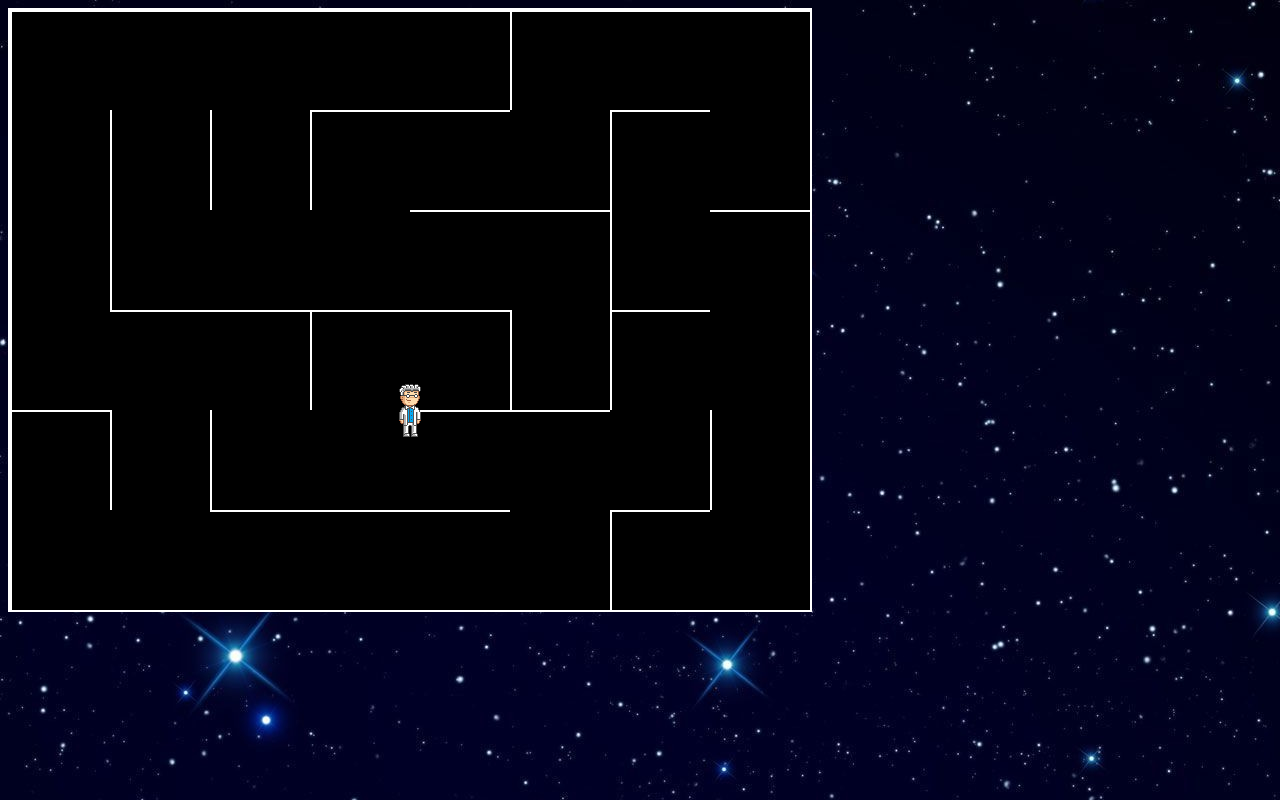
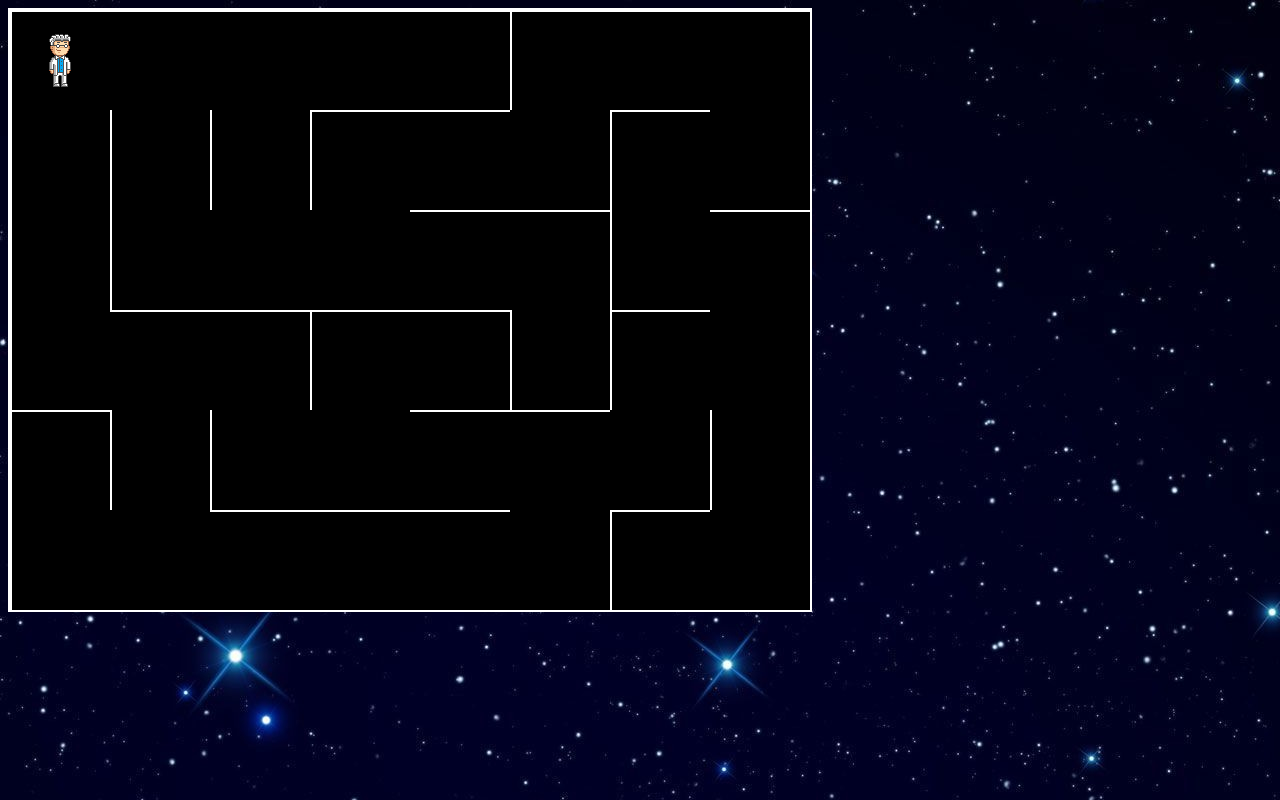
Before and after one commit to IvanSakaev/gravity, a plain HTML site: page index.html in a window 1280 px wide. Drawn offline with Linux system fonts and the light colour scheme.

Commit message:
Change start position, disable selecting and dragging

```diff
--- a/index.css
+++ b/index.css
@@ -11,6 +11,11 @@ body {
   border: 2px solid #fff;
   width: 0;
   height: 0;
+}
+
+#labirinth > img {
+  pointer-events: none;
+  user-select: none;
 }
 
 #labirinth .vertical {
@@ -34,8 +39,8 @@ body {
 #labirinth #hero {
   position: absolute;
   z-index: 1;
-  top: 400;
-  left: 400;
+  top: 0;
+  left: 0;
 }
 
 #labirinth .planet {
--- a/index.js
+++ b/index.js
@@ -47,8 +47,8 @@ if (urlParams.has('mode')) {
 
 let labirinth = document.getElementById('labirinth');
 let hero = document.getElementById('hero');
-let x = 400;
-let y = 400;
+let x = width / lab_width / 2;
+let y = height / lab_height / 2;
 let speedx = 0;
 let speedy = 0;
 let planets = [];
```
